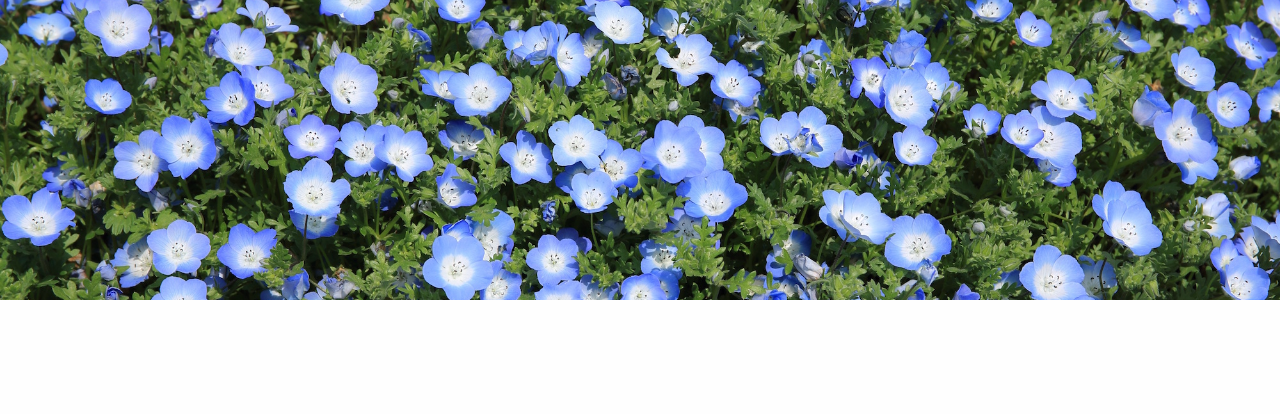
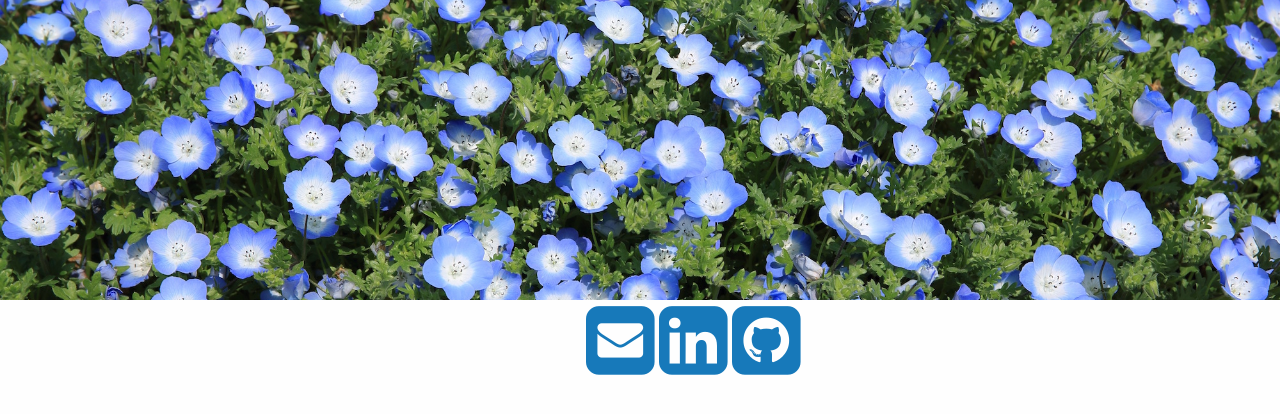
Before and after one commit to brycebortree/behind-the-universe, a plain HTML site: page index.html in a window 1280 px wide. Shown: the part 7770-8184 px from the top of the page. Drawn offline with nearby package versions, Linux system fonts and the light colour scheme.

Commit message:
included contact icons

```diff
--- a/index.html
+++ b/index.html
@@ -12,6 +12,8 @@
   <link rel="stylesheet" href="https://cdn.jsdelivr.net/foundation/6.2.1/foundation.min.css">
   <!-- stylesheet -->
   <link rel="stylesheet" href="css/style.css" type="text/css">
+  <!-- font awesome -->
+  <link rel="stylesheet" href="https://maxcdn.bootstrapcdn.com/font-awesome/4.4.0/css/font-awesome.min.css">
 </head>
 
 
@@ -240,7 +242,17 @@
   </section>
 </div>
 
-
+  <div class="row contact-icons">
+    <div class="small-12 large-offset-1 large-10 large-offset-1 columns">
+      <div class="row contact-icons center">
+        <a href="mailto:hi@brycebortree.com"><i class="contacticon fa fa-envelope-square fa-5x" aria-hidden="true"></i>
+        </a>
+        <a href="https://www.linkedin.com/in/brycebortree
+       "><i class="fa fa-linkedin-square fa-5x contacticon" aria-hidden="true"></i></a>
+        <a href="https://github.com/brytree"><i class="fa fa-github-square fa-5x contacticon" aria-hidden="true"></i></a>
+      </div>
+    </div>
+  </div>
 
   <!-- jQuery -->
  <script src="https://ajax.googleapis.com/ajax/libs/jquery/2.2.2/jquery.min.js"></script>
--- a/oldstyles.css
+++ b/oldstyles.css
@@ -97,7 +97,10 @@ p.scroll_tip {
 .pic8 .bcg {background-image:url('assets/gorgsky.jpeg')}
 .pic9 .bcg {background-image:url('assets/blueflowers.jpeg')}
 
-
+/*contact icons*/
+.contact-icons {
+  margin-top: 50px;
+}
 
 @media only screen and (min-width: 767px) {
   body {
```
Also changed, not shown: css/app.css (deleted).
